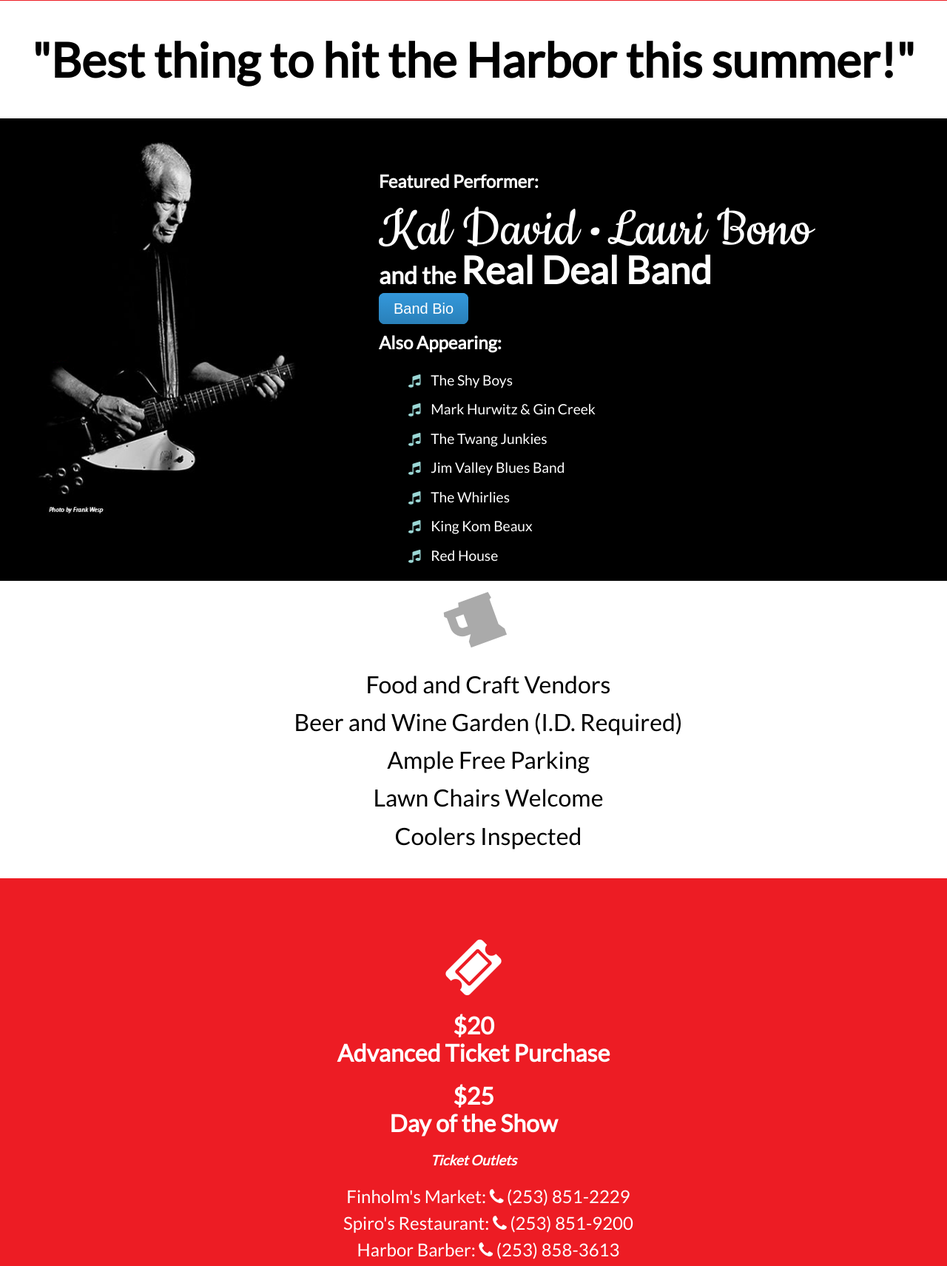
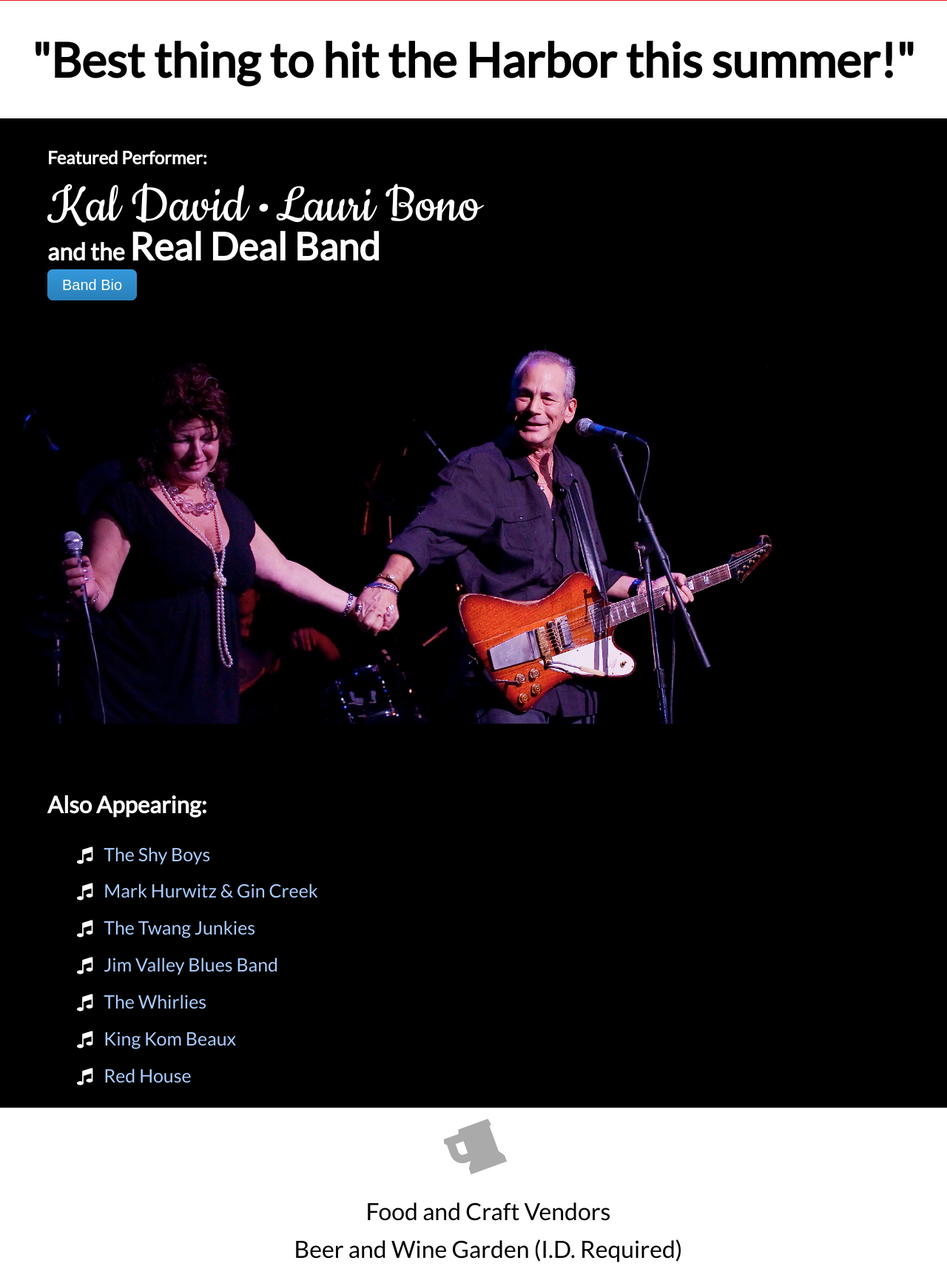
Before and after one commit to snorri1090/rockinrnb, a PHP site: page / in a window 1280 px wide; the page is wider, and only the part inside the window is pictured. Shown: the part 1043-2754 px from the top of that part at 74% size. Run offline with PHP 8.4, Linux system fonts and the light colour scheme; some libraries are stand-ins or nearby versions.

Commit message:
swapped images, tweaked layout to support new images, fixed some link colors

```diff
--- a/band-bio-kal-lauri.php
+++ b/band-bio-kal-lauri.php
@@ -27,7 +27,7 @@
 
       <div class="kal-lauri-container">
         <div class="kal-lauri-photo">
-          <img src="images/kal-lauri-hands.jpg" alt="Kal David and Lauri Bono">
+          <img src="images/kal-lauri-2.jpg" alt="Kal David and Lauri Bono">
         </div>
 
         <div class="kal-and-lauri-text">
--- a/css/style.css
+++ b/css/style.css
@@ -67,7 +67,7 @@ ul.featuring {
     line-height: 1.8;
     margin: 5px 0; }
     ul.featuring li a {
-      color: white;
+      color: #aaccff;
       text-decoration: none; }
       ul.featuring li a:hover {
         text-decoration: underline; }
@@ -76,7 +76,7 @@ ul.featuring {
   text-align: left; }
 
 .note {
-  color: #9bd7d5;
+  color: #fff;
   margin-right: 10px; }
 
 article.how {
@@ -222,8 +222,7 @@ Internal Stylesheet from home page - fold in
 Internal Stylesheet from bio page - fold in
 *********************************************/
 #kal-david {
-  width: 30%;
-  float: left; }
+  width: 80%; }
 
 #kal-david img {
   width: 100%;
@@ -245,8 +244,9 @@ Internal Stylesheet from bio page - fold in
   font-size: 2.5em; }
 
 .performers {
-  width: 60%;
-  float: right; }
+  width: 80%;
+  margin-left: 5%;
+  font-size: 1.3em; }
 
 .band-name {
   font-weight: bold;
@@ -287,7 +287,8 @@ Internal Stylesheet from bio page - fold in
 .bio-text {
   font-size: 1.5em;
   line-height: 1.3;
-  text-align: left; }
+  text-align: left;
+  padding-left: 20px; }
 
 .bio-text a {
   color: #aaccff; }
--- a/index.php
+++ b/index.php
@@ -26,12 +26,7 @@
       <h1 class="call-out">"Best thing to hit the Harbor this summer!"</h1>
 
       <article class="who clearfix">
-        <div id="kal-david">
-          <img src="images/kalDavid-bw.png" alt="Kal David">
-        </div>
-
-        <div class="performers">
-          <div class="featured-performer">
+        <div class="featured-performer" style="width:100%;margin-left: 5%;">
           <br>
           <h2>
             Featured Performer:
@@ -47,7 +42,11 @@
           </p>
 
         </div>
+        <div id="kal-david">
+          <img src="images/kal-lauri-hands.jpg" alt="Kal David and Lauri Bono">
+        </div>
 
+        <div class="performers">
           <div class="also-featuring">
             <h2>Also Appearing:</h2>
             <ul class="featuring">
--- a/scss/style.scss
+++ b/scss/style.scss
@@ -83,7 +83,7 @@ article.who {
       line-height: 1.8;
       margin: 5px 0;
       a {
-        color: white;
+        color: #aaccff;
         text-decoration: none;
         &:hover {
           text-decoration: underline;
@@ -97,7 +97,7 @@ article.who {
 }
 
 .note {
-  color: #9bd7d5;
+  color: #fff;
   margin-right: 10px;
 }
 
@@ -279,8 +279,8 @@ Internal Stylesheet from bio page - fold in
 *********************************************/
 
 #kal-david {
-  width: 30%;
-  float: left;
+  width: 80%;
+  //float: left;
 }
 
 #kal-david img {
@@ -307,8 +307,9 @@ Internal Stylesheet from bio page - fold in
 }
 
 .performers {
-  width: 60%;
-  float: right;
+  width: 80%;
+  margin-left: 5%;
+  font-size: 1.3em;
 }
 
 .band-name {
@@ -354,6 +355,7 @@ Internal Stylesheet from bio page - fold in
   line-height: 1.3;
   //max-width: 400px;
   text-align: left;
+  padding-left: 20px;
 }
 
 .bio-text a {
```
Also changed, not shown: images/kal-lauri-2.jpg (added), images/kal-lauri-hands.jpg, 1 other file. Lines whose indentation alone changed are shown as unchanged.
